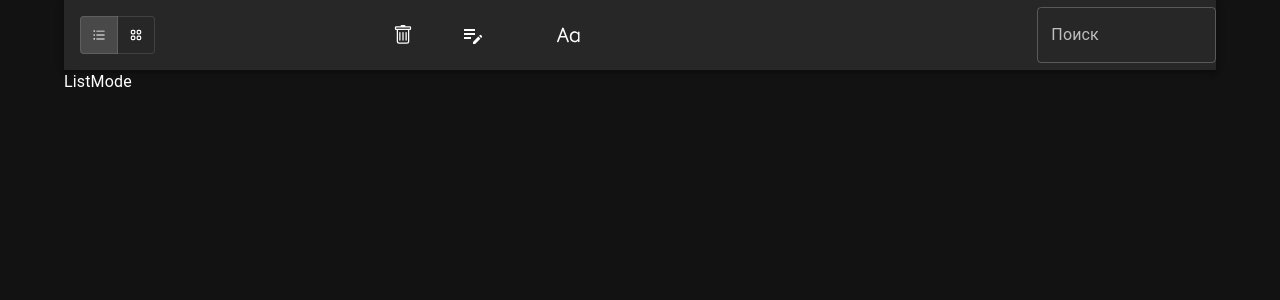
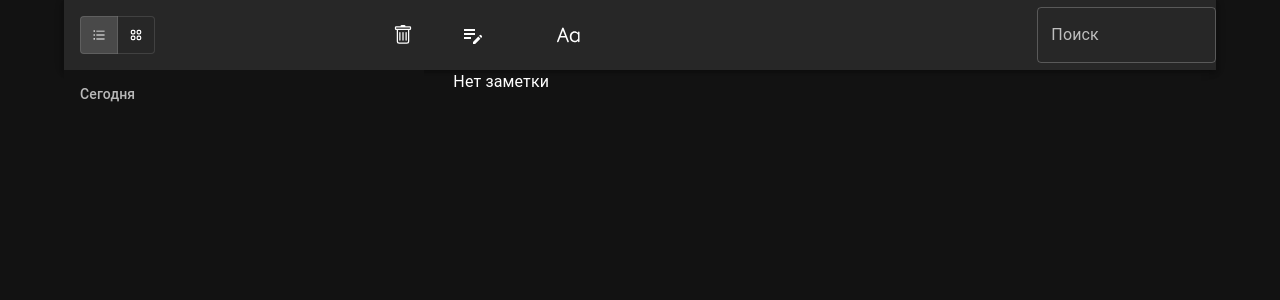
Before and after one commit to Chayzat/metacommerce, a React (Vite) app: page / in a window 1280 px wide. Shown: the top 300 px of the page. Built offline with nearby package versions, Linux system fonts and the light colour scheme.

Commit message:
feat: display and crud notes

```diff
--- a/package.json
+++ b/package.json
@@ -16,11 +16,13 @@
     "react-dom": "^18.2.0",
     "react-icons": "^4.8.0",
     "react-markdown": "^8.0.5",
-    "react-router-dom": "^6.8.2"
+    "react-router-dom": "^6.8.2",
+    "uuid": "^9.0.0"
   },
   "devDependencies": {
     "@types/react": "^18.0.27",
     "@types/react-dom": "^18.0.10",
+    "@types/uuid": "^9.0.1",
     "@vitejs/plugin-react": "^3.1.0",
     "typescript": "^4.9.3",
     "vite": "^4.1.0"
--- a/src/components/EditNote.tsx
+++ b/src/components/EditNote.tsx
@@ -1,8 +1,54 @@
-import React from 'react'
+import { Input } from "@mui/material";
+import ReactMarkdown from "react-markdown";
+import { useNotes } from "../contexts/NoteContext";
 
-export const EditNote = () => {
+export const EditNote = ({ setOpenMD, openMD }: any) => {
+  const { getActiveNote, onEditNote } = useNotes();
+
+  const onEditField = (value: string) => {
+    onEditNote({
+      ...getActiveNote,
+      title: String(value).substring(0,20),
+      body: value,
+      date: Date.now(),
+    });
+  };
+
+  if (!getActiveNote) return <div>Нет заметки</div>;
 
   return (
-    <div>EditNote</div>
-  )
-}
+    <>
+      <p>
+        {new Date(getActiveNote.date).toLocaleDateString("en-GB", {
+          hour: "2-digit",
+          minute: "2-digit",
+        })}
+      </p>
+      <div
+        onClick={setOpenMD}
+        style={{ display: openMD === false ? "block" : "none", height: "85vh" }}
+      >
+        <ReactMarkdown>{getActiveNote.body}</ReactMarkdown>
+      </div>
+      <div onClick={setOpenMD} style={{ display: openMD === false ? "none" : "block" }}>
+        <textarea
+          id="body"
+          placeholder="..."
+          value={getActiveNote.body}
+          onChange={(e) => {
+            onEditField(e.target.value);
+          }}
+          rows={15}
+          style={{
+            backgroundColor: "inherit",
+            border: "none",
+            resize: "none",
+            color: "#fff",
+            width: "45vw",
+            height: "85vh",
+          }}
+        />
+      </div>
+    </>
+  );
+};
--- a/src/components/Header.tsx
+++ b/src/components/Header.tsx
@@ -12,6 +12,7 @@ import { HiOutlineViewGrid } from "react-icons/hi";
 import { BsTrash } from "react-icons/bs";
 import { MdEditNote } from "react-icons/md";
 import { RxLetterCaseCapitalize } from "react-icons/rx";
+import { useNotes } from "../contexts/NoteContext";
 
 type HeaderProps = {
   view: string,
@@ -19,6 +20,9 @@ type HeaderProps = {
 }
 
 export const Header = ({view, handleChange}: HeaderProps) => {
+
+  const { onDeleteNote, activeNote, onAddNote } = useNotes();
+
   return (
     <AppBar position="static">
       <Grid
@@ -51,6 +55,7 @@ export const Header = ({view, handleChange}: HeaderProps) => {
               </ToggleButton>
             </ToggleButtonGroup>
             <IconButton
+            onClick={() => onDeleteNote(activeNote)}
               sx={{ fontSize: "1.25rem" }}
             >
               <BsTrash />
@@ -59,7 +64,7 @@ export const Header = ({view, handleChange}: HeaderProps) => {
         </Grid>
         <Grid item xs={6}>
           <Box sx={{ display: "flex", gap: "3rem" }}>
-            <IconButton>
+            <IconButton onClick={onAddNote}>
               <MdEditNote />
             </IconButton>
             <IconButton sx={{ paddingLeft: "1rem" }}>
--- a/src/components/ListItem.tsx
+++ b/src/components/ListItem.tsx
@@ -1,7 +1,38 @@
-import React from 'react'
+import { ListItemText, ListItemButton } from "@mui/material";
+import { useNotes } from "../contexts/NoteContext";
 
-export const ListItem = () => {
+
+export const ListItem = ({note, setOpenMD}: any) => {
+  const { onSetActiveNote, activeNote } = useNotes();
+
   return (
-    <div>ListItem</div>
-  )
-}
+    <ListItemButton
+      key={note.id}
+      sx={{
+        borderBottom: activeNote === note.id ? "1px solid #f9c20cbd" : "none",
+        height: "5rem",
+      }}
+      onClick={() => {
+        setOpenMD()
+        onSetActiveNote(note.id);
+      }}
+    >
+      <ListItemText primary={`${note.title}`} sx={{ position: "relative" }} />
+      <div
+        style={{
+          position: "absolute",
+          top: "45px",
+          left: "15px",
+        }}
+      >
+        <small>
+          {new Date(note.date).toLocaleTimeString("en-GB", {
+            hour: '2-digit',
+            minute: '2-digit'
+          })}
+        </small>
+        <small> {note.body ? note.body.substr(0, 40) + "..." : 'нет дополнительного текста'}</small>
+      </div>
+    </ListItemButton>
+  );
+};
--- a/src/components/ListMode.tsx
+++ b/src/components/ListMode.tsx
@@ -1,7 +1,49 @@
-import React from 'react'
+import {
+  List,
+  Grid,
+  ListSubheader,
+} from "@mui/material";
+import { useNotes } from "../contexts/NoteContext";
+import { ListItem } from "./ListItem";
+import { EditNote } from "./EditNote";
+import {useState} from 'react'
 
 export const ListMode = () => {
+  const {notes} = useNotes()
+  const [openMD, setOpenMD] = useState(false)
   return (
-    <div>ListMode</div>
+    <div>
+      <Grid container spacing={2}>
+        <Grid item xs={12} md={4}>
+          <List
+            sx={{
+              width: "100%",
+              maxWidth: 360,
+              bgcolor: "background.paper",
+              position: "relative",
+              overflow: "auto",
+              height: "85vh",
+              "&::-webkit-scrollbar": {
+                visibility: "hidden",
+              },
+            }}
+            component="nav"
+            aria-labelledby="nested-list-subheader"
+            subheader={
+              <ListSubheader component="div" id="nested-list-subheader">
+                Сегодня
+              </ListSubheader>
+            }
+          >
+            {notes.map((note: any) => (
+             <ListItem setOpenMD={() => setOpenMD(false)} openMD={openMD} note={note} key={note.id}/>
+            ))}
+          </List>
+        </Grid>
+        <Grid item xs={12} md={8}>
+          <EditNote setOpenMD={() => setOpenMD(true)} openMD={openMD}/>
+        </Grid>
+      </Grid>
+    </div>
   )
 }
--- a/src/contexts/NoteContext.tsx
+++ b/src/contexts/NoteContext.tsx
@@ -1,5 +1,6 @@
-import { createContext, useContext } from "react"
+import { createContext, useContext, useState } from "react"
 import useLocalStorage from "../hooks/useLocalStorage";
+import {v4 as uuidV4} from 'uuid'
 
 const NoteContext = createContext<any>(null)
 
@@ -7,10 +8,49 @@ export function useNotes() {
   return useContext(NoteContext);
 }
 
+export type NoteData = {
+  id: string,
+  title: string,
+  body: string,
+  date: any
+}
+
 export const NoteProvider = ({children}: any) => {
-  const [notes, setNotes] = useLocalStorage("notes", []);
+  const [notes, setNotes] = useLocalStorage<any>("notes", []);
+  const [activeNote, setActiveNote] = useState('')
+
+  const onSetActiveNote = (id: string) => {
+    setActiveNote(id)
+  }
+
+  const onAddNote = () => {
+    setNotes((prevNotes: NoteData[]) => {
+      return [...prevNotes, {id: uuidV4(), title: 'Без заголовка', body: '', date: Date.now()}]
+    })
+  }
+
+  const findActiveNote = () => {
+    return notes.find((note: any) => {
+      if (note.id === activeNote) return note.title
+    })
+  }
+
+  const getActiveNote = findActiveNote()
+
+  const onEditNote = (editedNote: any) => {
+    const editedNotes = notes.map((note: any) => {
+      if (note.id === editedNote.id) return editedNote
+      return note
+    })
+    setNotes(editedNotes)
+  }
+
+  const onDeleteNote = (id: string) => {
+    setNotes(notes.filter((note: any) => note.id !== id))
+  }
+
   return (
-    <NoteContext.Provider value={{notes}}>
+    <NoteContext.Provider value={{notes,onSetActiveNote, activeNote, onAddNote, getActiveNote, onEditNote, onDeleteNote}}>
       {children}
     </NoteContext.Provider>
   )
```
Also changed, not shown: 1 other file (tests, documents, lock files or other folders).
